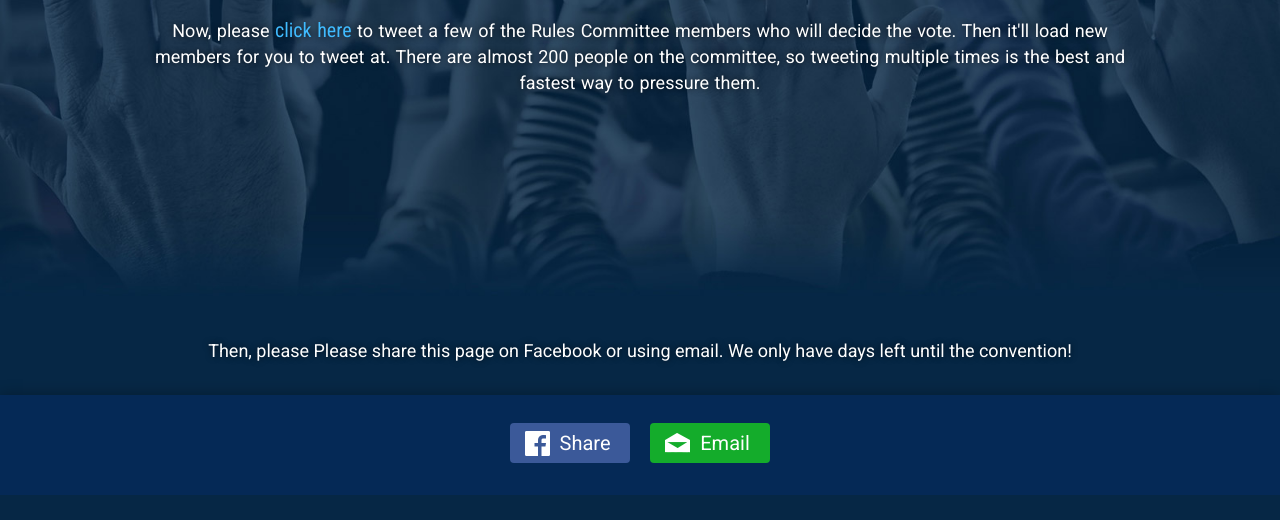
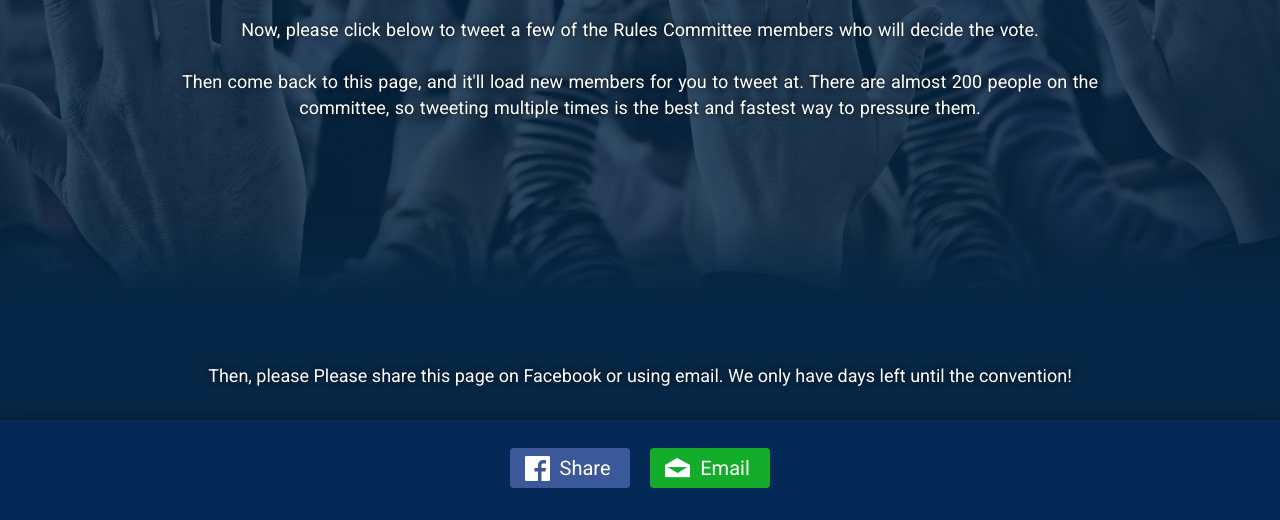
Before and after one commit to demand-progress/endsuperdelegates-www, a website built with webpack: page thanks/index.html in a window 1280 px wide. Shown: the part 319-839 px from the top of the page. Before the commit the page ends 814 px from the top, so only its background shows below. Built offline with nearby package versions, Linux system fonts and the light colour scheme.

Commit message:
Updating copy

```diff
--- a/thanks/index.html
+++ b/thanks/index.html
@@ -49,7 +49,10 @@
                         </div>
 
                         <p class="hides-on-twitter-tool-completion">
-                            Now, please <a href="share://Twitter" class="twitter-tool-cta">click here</a> to tweet a few of the Rules Committee members who will decide the vote. Then it'll load new members for you to tweet at.  There are almost 200 people on the committee, so tweeting multiple times is the best and fastest way to pressure them.
+                            Now, please click below to tweet a few of the Rules Committee members who will decide the vote.
+                            <br>
+                            <br>
+                            Then come back to this page, and it'll load new members for you to tweet at. There are almost 200 people on the committee, so tweeting multiple times is the best and fastest way to pressure them.
                         </p>
                     </section>
                 </div>
```
